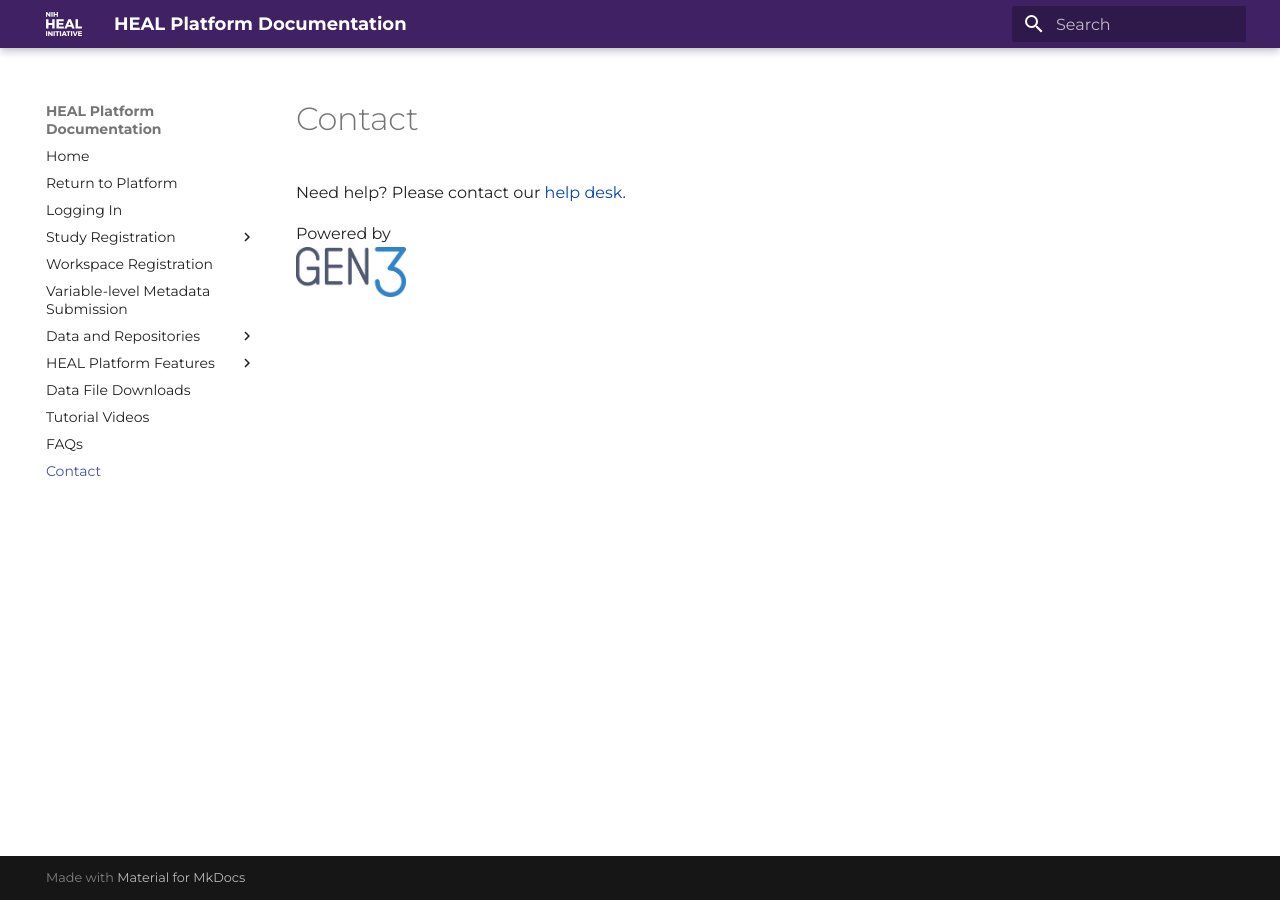
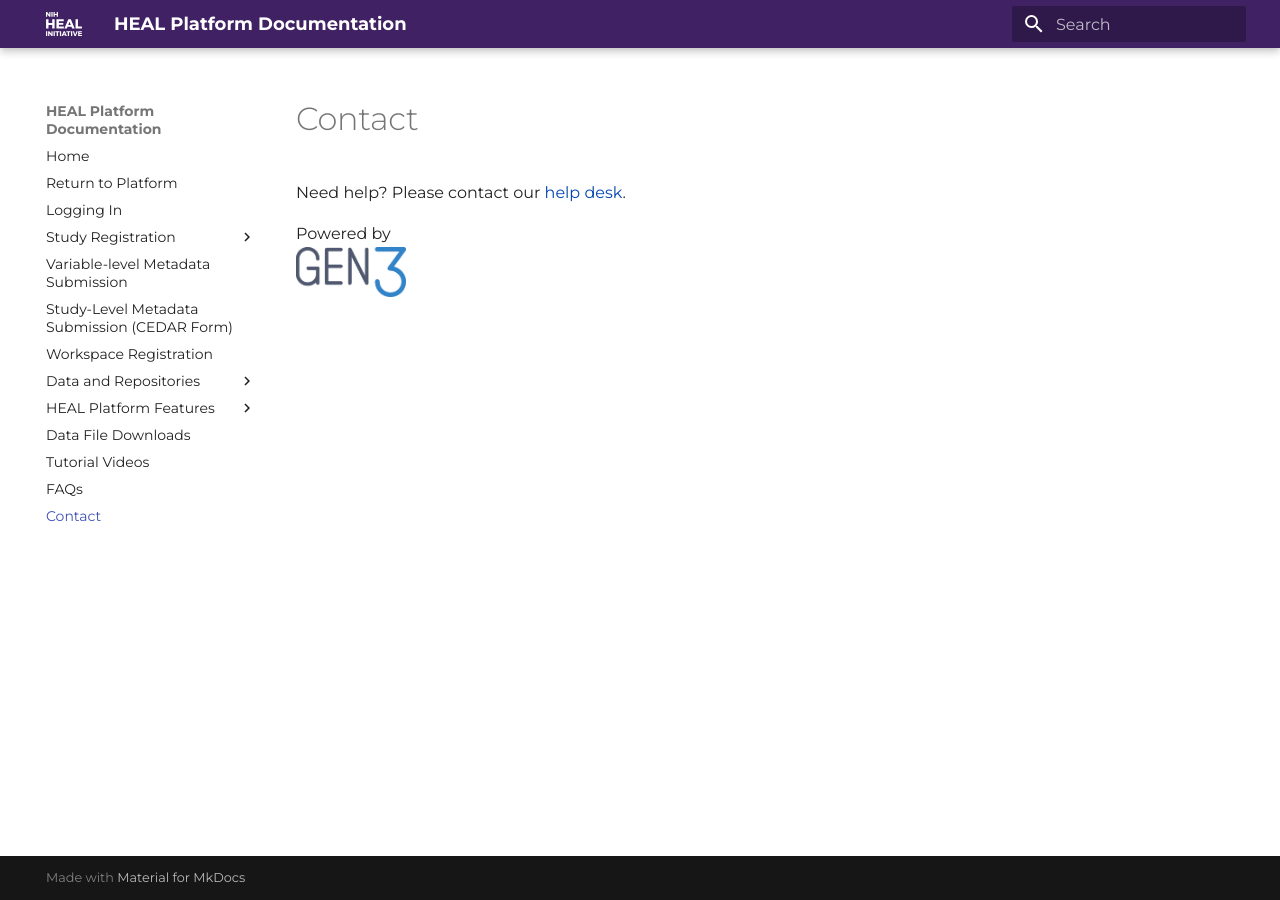
Before and after one commit to HEAL/platform-documentation, an MkDocs documentation site: the page built from docs/contact.md, in a window 1280 px wide. Built offline with MkDocs 1.6.1 and Material for MkDocs 9.7.7, drawn with Linux system fonts in a browser that asks for light colours.

Commit message:
Update mkdocs.yaml

```diff
--- a/mkdocs.yaml
+++ b/mkdocs.yaml
@@ -10,8 +10,9 @@
     - study-registration/index.md
     - study-registration/requesting-access.md
     - study-registration/registering-your-study.md
+  - Variable-level Metadata Submission: vlmd_submission.md
+  - Study-Level Metadata Submission (CEDAR Form): 'https://heal.github.io/cedar-form-docs/'
   - Workspace Registration: heal_workspace_registration.md
-  - Variable-level Metadata Submission: vlmd_submission.md
   - Data and Repositories:
     - Types of Hosted Data: hosted_data_types.md
     - Data Management and Repositories: data_mgmt_and_repos.md
```
